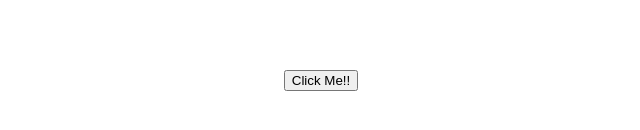
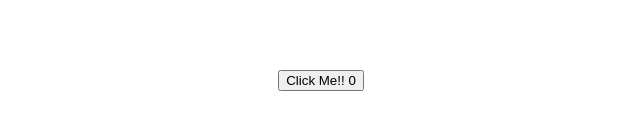
Before and after one commit to nitinnsharma234/WebViewReact, a Next.js app: page / in a window 1280 px wide. Shown: the part 320-450 px from the top of the page, without its empty margins (319-959 px from the left). Built offline with nearby package versions, Linux system fonts and the light colour scheme.

Commit message:
adding window

```diff
--- a/pages/index.tsx
+++ b/pages/index.tsx
@@ -1,8 +1,9 @@
 import Head from 'next/head'
-import { useEffect } from 'react'
+import { useEffect, useState } from 'react'
 import styles from '../styles/Home.module.css'
 
 export default function Home() {
+  const [sum, setSum] = useState(0);
   useEffect(()=>{
     if (window) {
       console.log('window created')
@@ -39,14 +40,16 @@ export default function Home() {
           // });
           // window.add
           //@ts-ignore
-          window.test="Jfhuidsh"
+          window.test= (a, b) => {
+            setSum(a+b)
+          }
           //@ts-ignore
           if (window.flutter_inappwebview) {
             //@ts-ignore
             window.flutter_inappwebview.callHandler('myHandlerName', 'Rahul 123')
           }
         }}
-        >Click Me!!</button>
+        >Click Me!! {sum}</button>
        </main>
     </div>
   )
```
